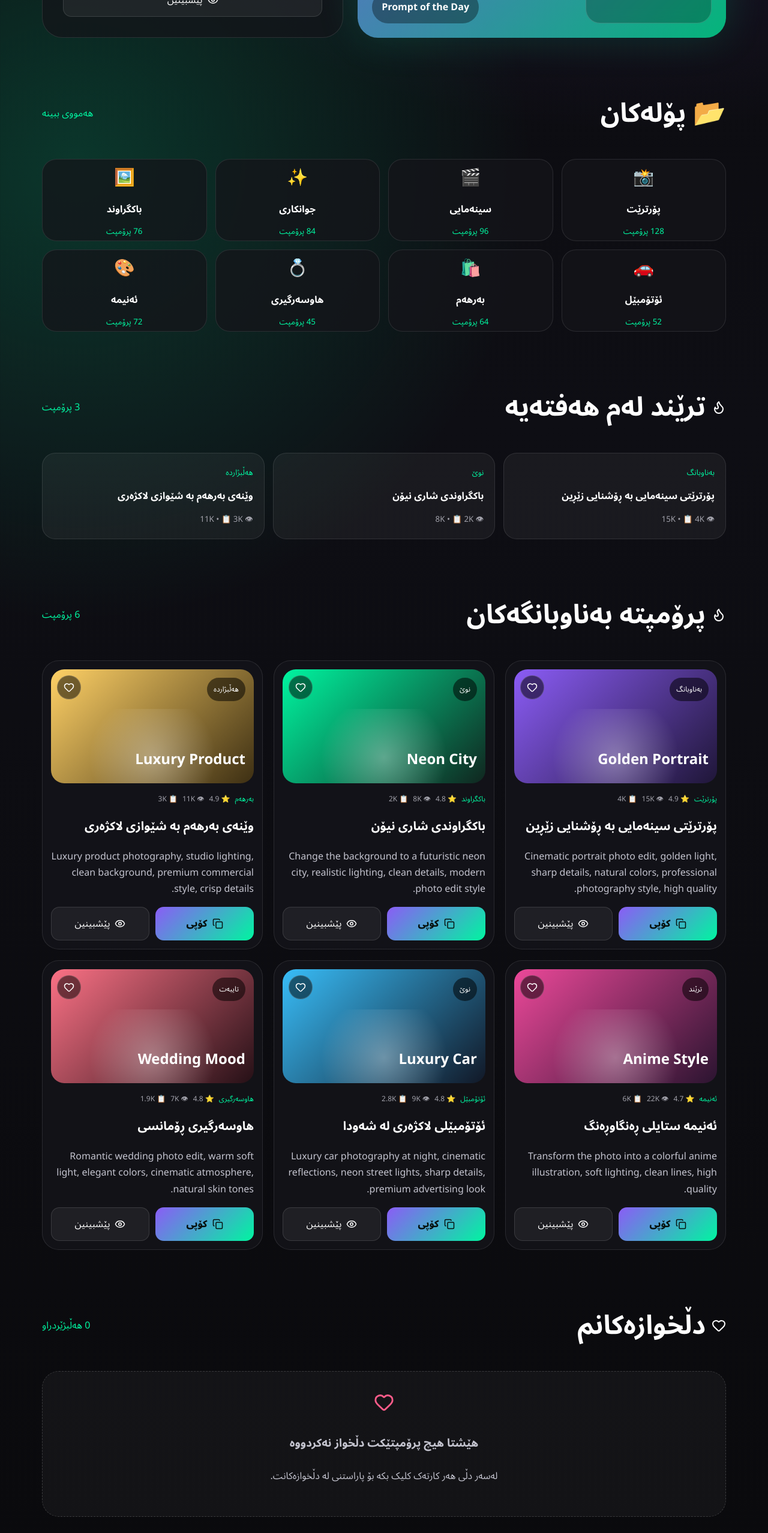
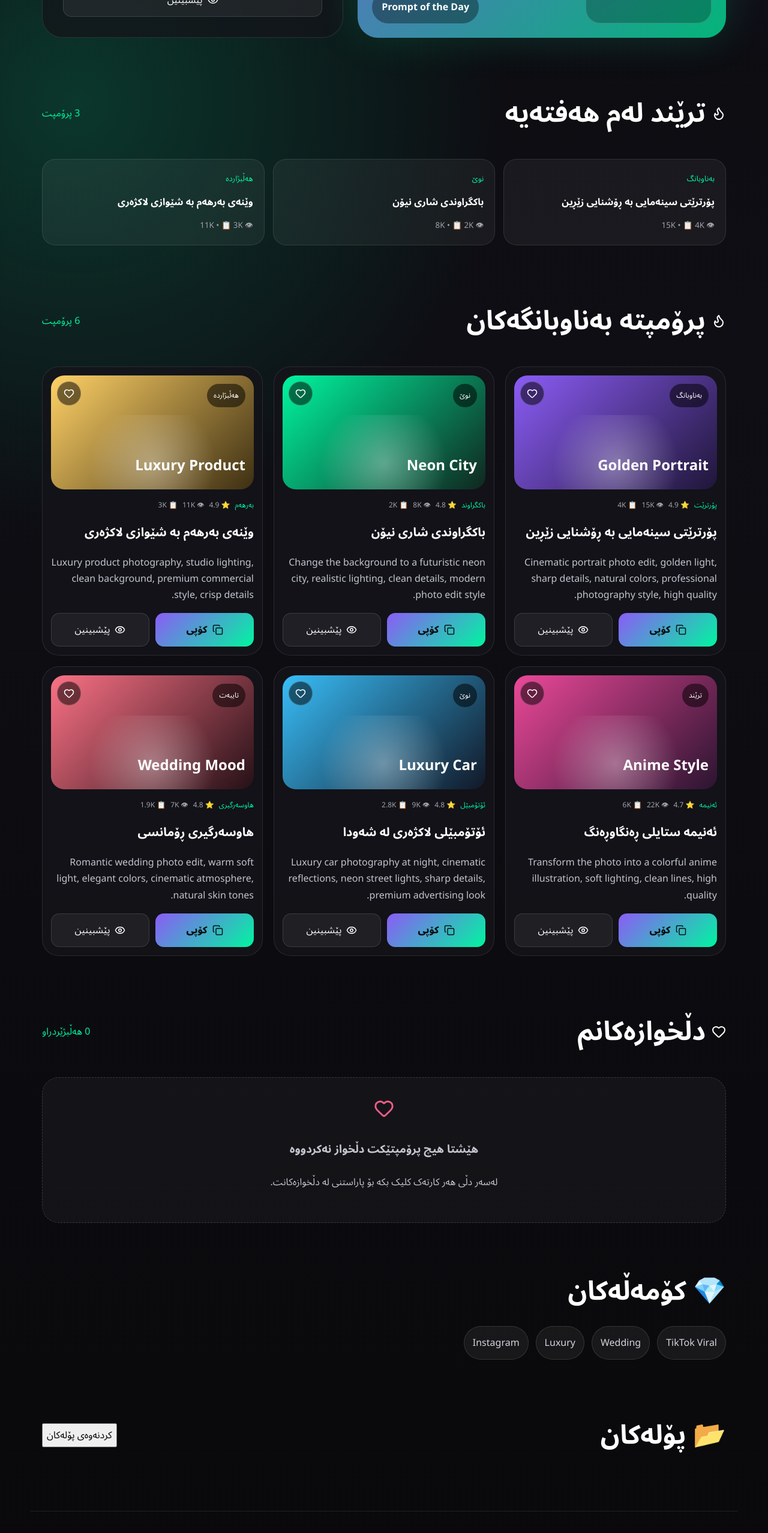
Before and after one commit to hama210/promptstan, a React (Vite) app: page / in a window 1280 px wide. Shown: the part 1240-3796 px from the top of the page at 60% size. Built offline with nearby package versions, Linux system fonts and the light colour scheme.

Commit message:
Move categories to bottom behind toggle

```diff
--- a/src/App.jsx
+++ b/src/App.jsx
@@ -23,6 +23,8 @@
     preview: 'پێشبینین',
     categories: 'پۆلەکان',
     seeAll: 'هەمووی ببینە',
+    openCategories: 'کردنەوەی پۆلەکان',
+    closeCategories: 'داخستنی پۆلەکان',
     trending: 'ترێند لەم هەفتەیە',
     popular: 'پرۆمپتە بەناوبانگەکان',
     results: 'ئەنجامی گەڕان',
@@ -40,10 +42,10 @@
     promptCount: 'پرۆمپت'
   },
   EN: {
-    free: 'Free AI Prompt Library', hero: 'Every AI Prompt in One Place', desc: 'Ready-to-use prompts for photo editing, portraits, backgrounds, products, and cinematic styles.', searchPlaceholder: 'What do you want to create?', search: 'Search', today: 'Prompt of the Day', todayTitle: 'Golden Hour Cinematic Portrait', todayDesc: 'A professional prompt for cinematic, clean, social-media-ready portraits.', copy: 'Copy', copyPrompt: 'Copy Prompt', preview: 'Preview', categories: 'Categories', seeAll: 'See all', trending: 'Trending this week', popular: 'Popular prompts', results: 'Search results', prompt: 'Prompt', favorites: 'My Favorites', selected: 'saved', emptyTitle: 'No favorites yet', emptyDesc: 'Tap the heart on any card to save it here.', collections: 'Collections', home: 'Home', modalDesc: 'This prompt is ready to copy and use with ChatGPT Images, Gemini, Flux, Midjourney, and other AI image tools.', addFav: 'Add to Favorites', inFav: 'Saved in Favorites', copied: 'copied', promptCount: 'prompts'
+    free: 'Free AI Prompt Library', hero: 'Every AI Prompt in One Place', desc: 'Ready-to-use prompts for photo editing, portraits, backgrounds, products, and cinematic styles.', searchPlaceholder: 'What do you want to create?', search: 'Search', today: 'Prompt of the Day', todayTitle: 'Golden Hour Cinematic Portrait', todayDesc: 'A professional prompt for cinematic, clean, social-media-ready portraits.', copy: 'Copy', copyPrompt: 'Copy Prompt', preview: 'Preview', categories: 'Categories', seeAll: 'See all', openCategories: 'Open categories', closeCategories: 'Close categories', trending: 'Trending this week', popular: 'Popular prompts', results: 'Search results', prompt: 'Prompt', favorites: 'My Favorites', selected: 'saved', emptyTitle: 'No favorites yet', emptyDesc: 'Tap the heart on any card to save it here.', collections: 'Collections', home: 'Home', modalDesc: 'This prompt is ready to copy and use with ChatGPT Images, Gemini, Flux, Midjourney, and other AI image tools.', addFav: 'Add to Favorites', inFav: 'Saved in Favorites', copied: 'copied', promptCount: 'prompts'
   },
   AR: {
-    free: 'مكتبة موجهات AI مجانية', hero: 'كل موجهات الذكاء الاصطناعي في مكان واحد', desc: 'موجهات جاهزة لتعديل الصور والبورتريه والخلفيات والمنتجات والأسلوب السينمائي.', searchPlaceholder: 'ماذا تريد أن تنشئ؟', search: 'بحث', today: 'موجه اليوم', todayTitle: 'بورتريه سينمائي بإضاءة ذهبية', todayDesc: 'موجه احترافي لصناعة صور سينمائية واضحة وجاهزة للسوشيال ميديا.', copy: 'نسخ', copyPrompt: 'نسخ الموجه', preview: 'معاينة', categories: 'الأقسام', seeAll: 'عرض الكل', trending: 'الرائج هذا الأسبوع', popular: 'الموجهات الشائعة', results: 'نتائج البحث', prompt: 'الموجه', favorites: 'المفضلة', selected: 'محفوظ', emptyTitle: 'لا توجد مفضلات بعد', emptyDesc: 'اضغط على القلب في أي بطاقة لحفظها هنا.', collections: 'المجموعات', home: 'الرئيسية', modalDesc: 'هذا الموجه جاهز للنسخ والاستخدام مع ChatGPT Images و Gemini و Flux و Midjourney وأدوات صور AI الأخرى.', addFav: 'إضافة للمفضلة', inFav: 'موجود في المفضلة', copied: 'تم النسخ', promptCount: 'موجهات'
+    free: 'مكتبة موجهات AI مجانية', hero: 'كل موجهات الذكاء الاصطناعي في مكان واحد', desc: 'موجهات جاهزة لتعديل الصور والبورتريه والخلفيات والمنتجات والأسلوب السينمائي.', searchPlaceholder: 'ماذا تريد أن تنشئ؟', search: 'بحث', today: 'موجه اليوم', todayTitle: 'بورتريه سينمائي بإضاءة ذهبية', todayDesc: 'موجه احترافي لصناعة صور سينمائية واضحة وجاهزة للسوشيال ميديا.', copy: 'نسخ', copyPrompt: 'نسخ الموجه', preview: 'معاينة', categories: 'الأقسام', seeAll: 'عرض الكل', openCategories: 'فتح الأقسام', closeCategories: 'إغلاق الأقسام', trending: 'الرائج هذا الأسبوع', popular: 'الموجهات الشائعة', results: 'نتائج البحث', prompt: 'الموجه', favorites: 'المفضلة', selected: 'محفوظ', emptyTitle: 'لا توجد مفضلات بعد', emptyDesc: 'اضغط على القلب في أي بطاقة لحفظها هنا.', collections: 'المجموعات', home: 'الرئيسية', modalDesc: 'هذا الموجه جاهز للنسخ والاستخدام مع ChatGPT Images و Gemini و Flux و Midjourney وأدوات صور AI الأخرى.', addFav: 'إضافة للمفضلة', inFav: 'موجود في المفضلة', copied: 'تم النسخ', promptCount: 'موجهات'
   }
 };
 
@@ -52,6 +54,7 @@
   const [copied, setCopied] = useState('');
   const [activePrompt, setActivePrompt] = useState(null);
   const [language, setLanguage] = useState('KU');
+  const [categoriesOpen, setCategoriesOpen] = useState(false);
   const [favoriteIds, setFavoriteIds] = useState(() => {
     try { return JSON.parse(localStorage.getItem('promptstan-favorites') || '[]'); } catch { return []; }
   });
@@ -79,6 +82,7 @@
   }
   function toggleFavorite(id) { setFavoriteIds((cur) => cur.includes(id) ? cur.filter((item) => item !== id) : [...cur, id]); }
   function scrollToSection(id) { document.getElementById(id)?.scrollIntoView({ behavior: 'smooth' }); }
+  function chooseCategory(name) { setQuery(name); setCategoriesOpen(false); scrollToSection('search'); }
 
   const PromptCard = ({ item }) => {
     const isFavorite = favoriteIds.includes(item.id);
@@ -133,8 +137,6 @@
 
       <section className="feature"><div className="featureImage premiumScene"><div className="orbit one" /><div className="orbit two" /><div className="glassPreview"><span>Before</span><span>After</span></div><b>Prompt of the Day</b></div><div className="featureText"><div className="sectionLabel"><Star size={18} /> {t.today}</div><h2>{t.todayTitle}</h2><p>{t.todayDesc}</p><div className="featureStats"><span><Eye size={16} /> 42K</span><span><Heart size={16} /> 8K</span><span><Zap size={16} /> 12K</span></div><div className="featureActions"><button className="primary" onClick={() => copyText(promptItems[0].text, promptItems[0].title)}>📋 {t.copyPrompt}</button><button className="previewButton" onClick={() => setActivePrompt(promptItems[0])}><Eye size={18} /> {t.preview}</button></div></div></section>
 
-      <section className="section" id="categories"><div className="sectionTitle"><h2>📂 {t.categories}</h2><a>{t.seeAll}</a></div><div className="categoryGrid">{categories.map((category) => <button className="categoryCard" key={category.slug} onClick={() => setQuery(category.name)}><span>{category.icon}</span><strong>{category.name}</strong><small>{category.count} {t.promptCount}</small></button>)}</div></section>
-
       <section className="section"><div className="sectionTitle"><h2><Flame size={24} /> {t.trending}</h2><a>3 {t.promptCount}</a></div><div className="miniRow">{promptItems.slice(0, 3).map((item) => <button key={item.id} className="miniTrend" onClick={() => setActivePrompt(item)}><span>{item.badge}</span><strong>{item.title}</strong><small>👁 {item.views} • 📋 {item.copies}</small></button>)}</div></section>
 
       <section className="section"><div className="sectionTitle"><h2><Flame size={24} /> {query ? t.results : t.popular}</h2><a>{filteredPrompts.length} {t.promptCount}</a></div><div className="promptGrid">{filteredPrompts.map((item) => <PromptCard item={item} key={item.id} />)}</div></section>
@@ -142,6 +144,12 @@
       <section className="section" id="favorites"><div className="sectionTitle"><h2><Heart size={24} /> {t.favorites}</h2><a>{favoriteIds.length} {t.selected}</a></div>{favoritePrompts.length === 0 ? <div className="emptyState"><Heart size={34} /><h3>{t.emptyTitle}</h3><p>{t.emptyDesc}</p></div> : <div className="miniRow">{favoritePrompts.map((item) => <button key={item.id} className="miniTrend" onClick={() => setActivePrompt(item)}><span>❤️ {t.favorites}</span><strong>{item.title}</strong><small>{item.category}</small></button>)}</div>}</section>
 
       <section className="collections"><h2>💎 {t.collections}</h2><div className="collectionRow"><button>TikTok Viral</button><button>Wedding</button><button>Luxury</button><button>Instagram</button></div></section>
+
+      <section className="section categoryDrawer" id="categories">
+        <div className="sectionTitle"><h2>📂 {t.categories}</h2><button className="categoryToggle" onClick={() => setCategoriesOpen((open) => !open)}>{categoriesOpen ? t.closeCategories : t.openCategories}</button></div>
+        {categoriesOpen && <div className="categoryPanel"><div className="categoryGrid">{categories.map((category) => <button className="categoryCard" key={category.slug} onClick={() => chooseCategory(category.name)}><span>{category.icon}</span><strong>{category.name}</strong><small>{category.count} {t.promptCount}</small></button>)}</div></div>}
+      </section>
+
       <footer><strong>پڕۆمپتستان</strong><p>هەموو پرۆمپتێک، لە شوێنێک.</p></footer>
       <nav className="bottomNav"><button onClick={() => scrollToSection('home')}><Home size={20} /><span>{t.home}</span></button><button onClick={() => scrollToSection('search')}><Search size={20} /><span>{t.search}</span></button><button onClick={() => scrollToSection('favorites')}><Heart size={20} /><span>{favoriteIds.length}</span></button><button onClick={() => scrollToSection('categories')}><Layers size={20} /><span>{t.categories}</span></button><button onClick={() => setLanguage(language === 'KU' ? 'EN' : language === 'EN' ? 'AR' : 'KU')}><Globe2 size={20} /><span>{language}</span></button></nav>
     </main>
```
